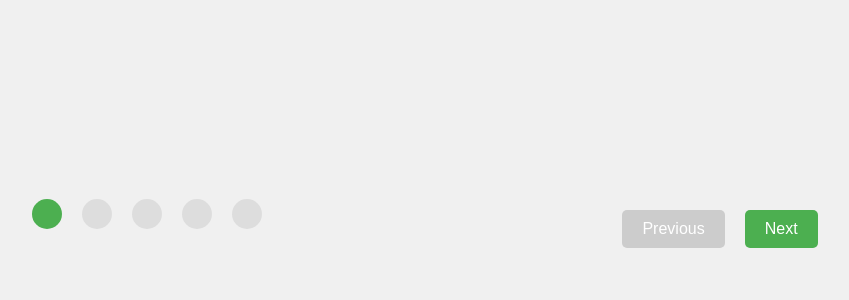
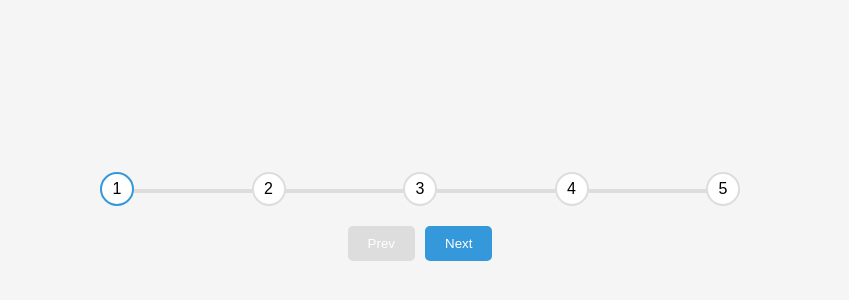
Before and after one commit to acciojob/progress-bar-hamuzah, a website: page main.html in a window 1280 px wide. Shown: the part 194-494 px from the top of the page, without its empty margins (220-1069 px from the left). Drawn offline with Linux system fonts and the light colour scheme.

Commit message:
created a submission

```diff
--- a/main.html
+++ b/main.html
@@ -8,19 +8,21 @@
 
 <body>
 
-
-<div class="progress-container">
-    <div class="progress" id="progress"></div>
-    <div class="circle active"></div>
-    <div class="circle"></div>
-    <div class="circle"></div>
-    <div class="circle"></div>
-    <div class="circle"></div>
+  <div class="progress-container">
+    <div class="progress">
+      <div class="progress-bar" id="progress-bar"></div>
+    </div>
+    <div class="circle active">1</div>
+    <div class="circle">2</div>
+    <div class="circle">3</div>
+    <div class="circle">4</div>
+    <div class="circle">5</div>
   </div>
   <div class="buttons">
-    <button id="prev" disabled>Previous</button>
+    <button id="prev" disabled>Prev</button>
     <button id="next">Next</button>
   </div>
+
 
 
 
--- a/script.js
+++ b/script.js
@@ -1,5 +1,4 @@
-//your JS code here. If required.
-const progress = document.getElementById('progress');
+const progress = document.getElementById('progress-bar');
     const prev = document.getElementById('prev');
     const next = document.getElementById('next');
     const circles = document.querySelectorAll('.circle');
--- a/styles.css
+++ b/styles.css
@@ -1,73 +1,65 @@
-/*  your css code here. If applicable */
-* {
-  box-sizing: border-box;
+body {
+      font-family: Arial, sans-serif;
+      display: flex;
+      flex-direction: column;
+      align-items: center;
+      justify-content: center;
+      height: 100vh;
+      margin: 0;
+      background-color: #f5f5f5;
     }
-
-body {
-  display: flex;
-  justify-content: center;
-  align-items: center;
-  height: 100vh;
-  background-color: #f0f0f0;
-  font-family: Arial, sans-serif;
-}
-
     .progress-container {
       display: flex;
       align-items: center;
+      justify-content: space-between;
+      width: 50%;
+      margin: 20px 0;
       position: relative;
-  width: 100%;
-  max-width: 600px;
     }
-
     .progress {
       position: absolute;
       top: 50%;
       left: 0;
-  width: 0;
+      width: 100%;
       height: 4px;
-  background-color: #4caf50;
-  transition: width 0.3s;
-  transform: translateY(-50%);
-  z-index: 0;
+      background-color: #ddd;
+      z-index: -1;
     }
-
+    .progress-bar {
+      height: 100%;
+      background-color: #3498db;
+      width: 0%;
+      transition: width 0.3s ease;
+    }
     .circle {
       width: 30px;
       height: 30px;
+      border-radius: 50%;
+      background-color: #fff;
+      border: 2px solid #ddd;
+      display: flex;
+      align-items: center;
+      justify-content: center;
+      position: relative;
+      z-index: 1;
+    }
+    .circle.active {
+      border-color: #3498db;
+    }
+    .buttons {
+      display: flex;
+      gap: 10px;
+    }
+    .buttons button {
+      padding: 10px 20px;
+      border: none;
+      background-color: #3498db;
+      color: #fff;
+      cursor: pointer;
+      border-radius: 5px;
+      transition: background-color 0.3s ease;
+    }
+    .buttons button:disabled {
       background-color: #ddd;
-  border-radius: 50%;
-  display: flex;
-  justify-content: center;
-  align-items: center;
-  margin: 0 10px;
-  z-index: 1;
-  transition: background-color 0.3s;
-}
-
-.circle.active {
-  background-color: #4caf50;
-}
-
-.buttons {
-  margin-top: 30px;
-  display: flex;
-  justify-content: center;
-  gap: 20px;
-}
-
-button {
-  padding: 10px 20px;
-  font-size: 16px;
-  border: none;
-  border-radius: 5px;
-  background-color: #4caf50;
-  color: white;
-  cursor: pointer;
-  transition: background-color 0.3s;
-}
-
-button:disabled {
-  background-color: #ccc;
       cursor: not-allowed;
     }
```
Lines whose indentation alone changed are shown as unchanged.
